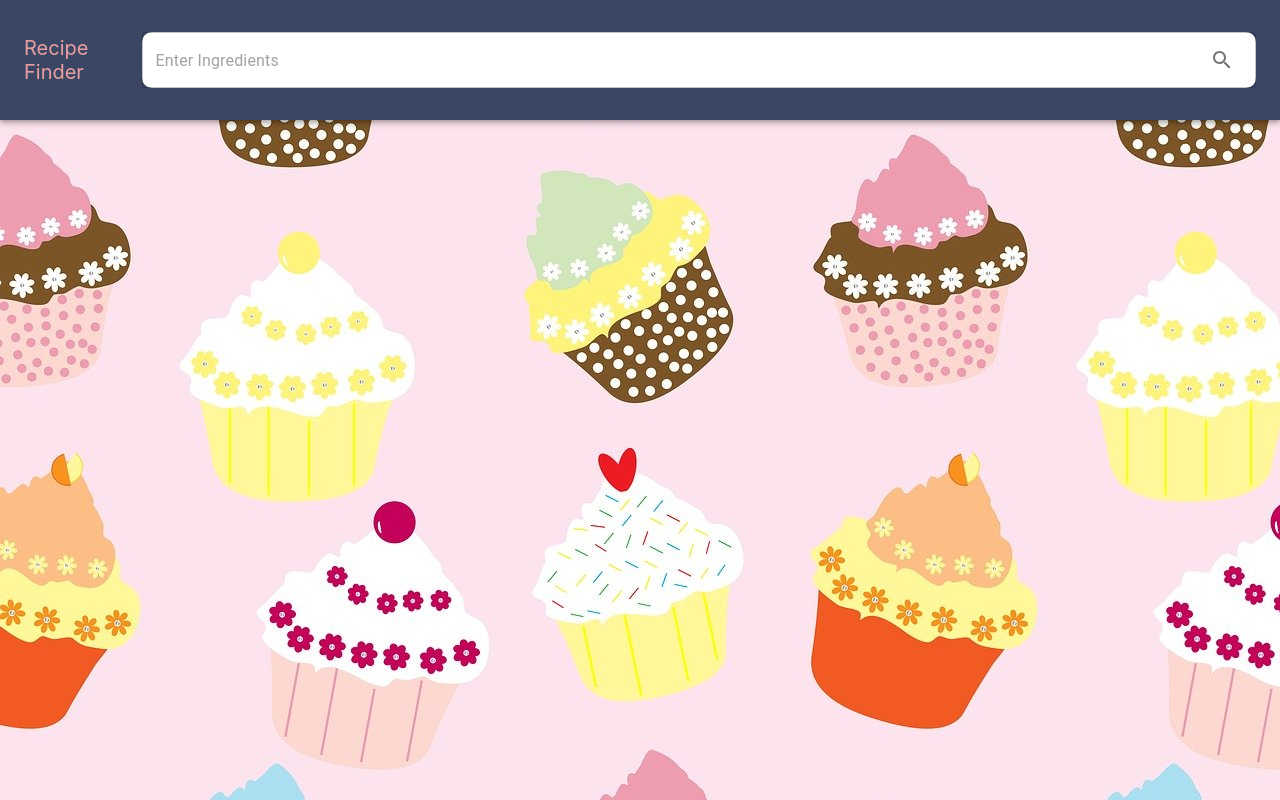
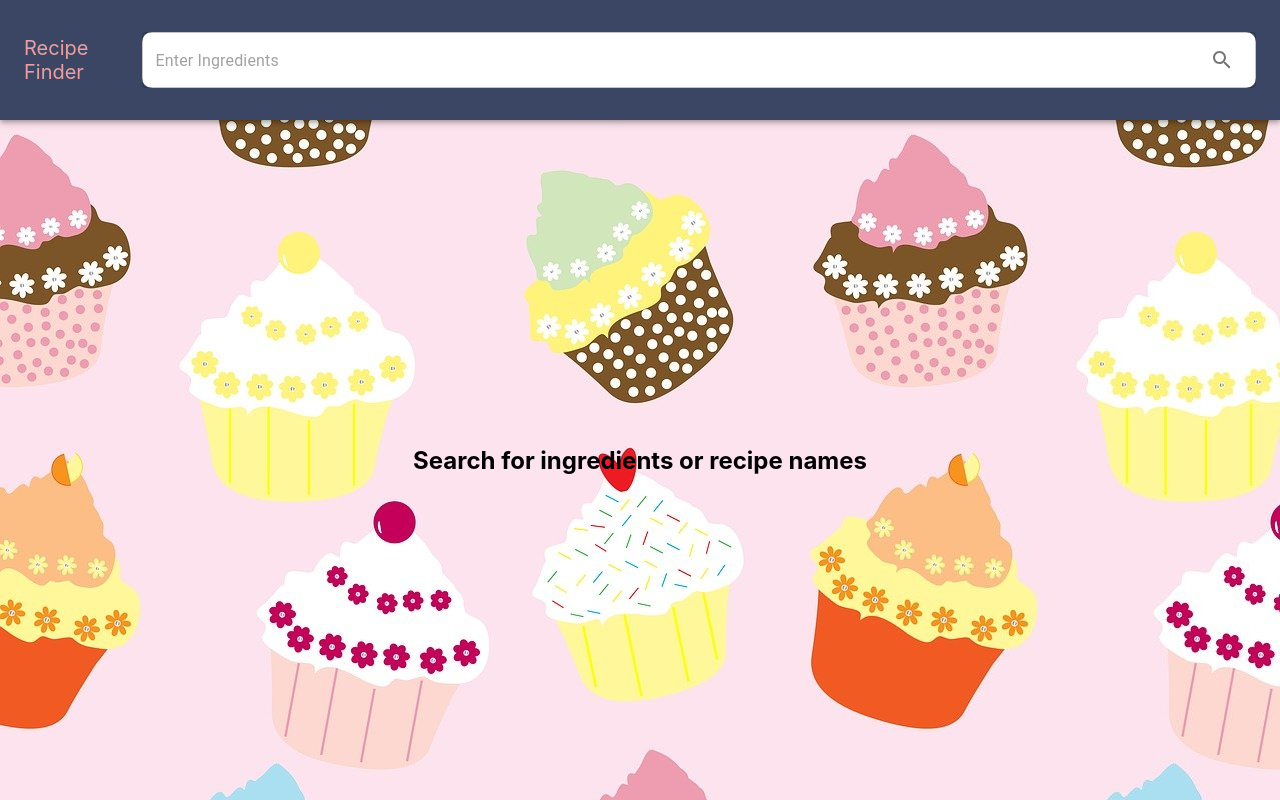
Before and after one commit to Shirm917/Recipe_Finder, a React (Create React App) app: page / in a window 1280 px wide. Built offline with nearby package versions, Linux system fonts and the light colour scheme.

Commit message:
adding conditionals for original recipe screen and if an empty array is returned

```diff
--- a/src/App.css
+++ b/src/App.css
@@ -60,7 +60,8 @@
 }
 
 .loading-screen,
-.error-screen {
+.error-screen,
+.empty-recipes-screen {
   height: 100vh;
   width: 100%;
   display: flex;
--- a/src/Components/RecipeContainer.js
+++ b/src/Components/RecipeContainer.js
@@ -6,6 +6,7 @@ const RecipeContainer = () => {
   const recipes = useSelector((state) => state.recipe.recipes);
   const isLoading = useSelector((state) => state.recipe.isLoading);
   const isError = useSelector((state) => state.recipe.error);
+
   return isLoading ? (
     <section className="loading-screen">
       <h1>Loading</h1>
@@ -14,6 +15,14 @@ const RecipeContainer = () => {
   ) : isError ? (
     <section className="error-screen">
       <h1>{isError}</h1>
+    </section>
+  ) : !recipes ? (
+    <section className="empty-recipes-screen">
+      <h1>Search for ingredients or recipe names</h1>
+    </section>
+  ) : recipes.length === 0 ? (
+    <section className="empty-recipes-screen">
+      <h1>No recipes found</h1>
     </section>
   ) : (
     <section className="recipe-container">
```
